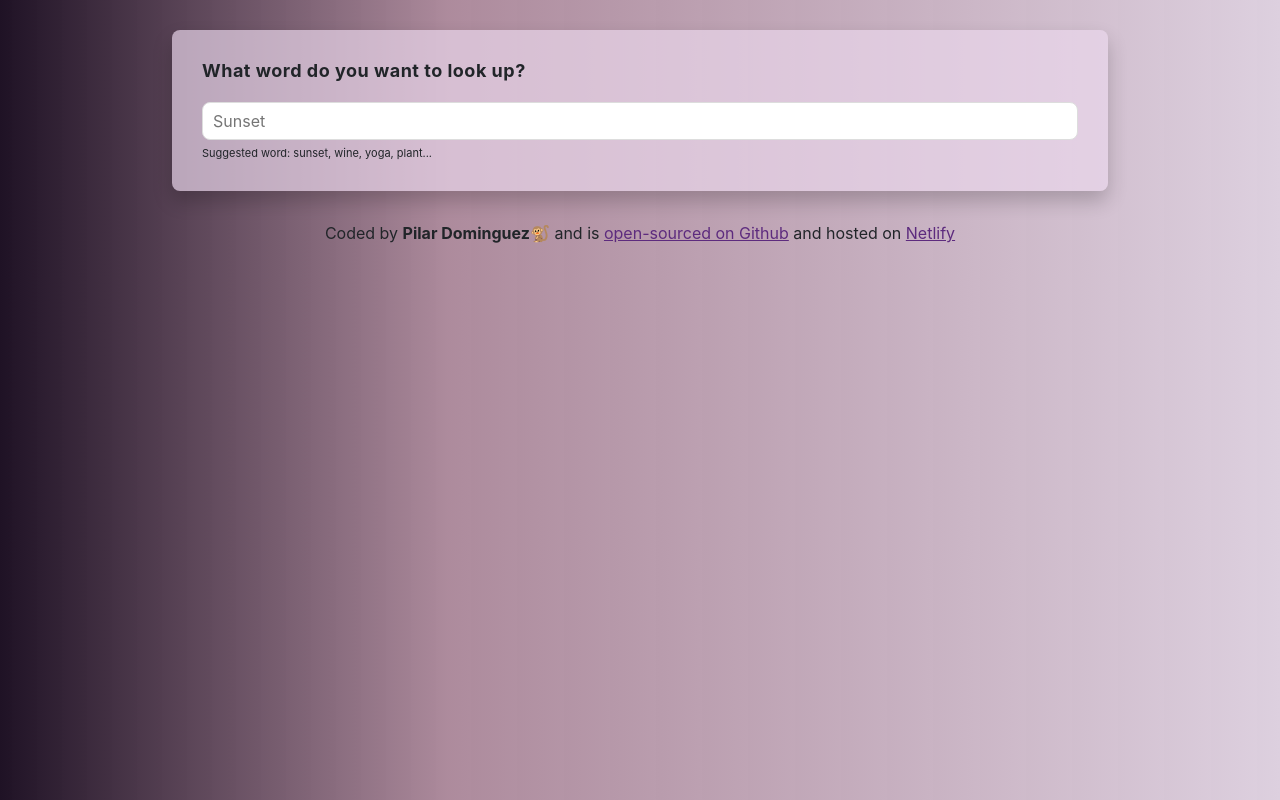
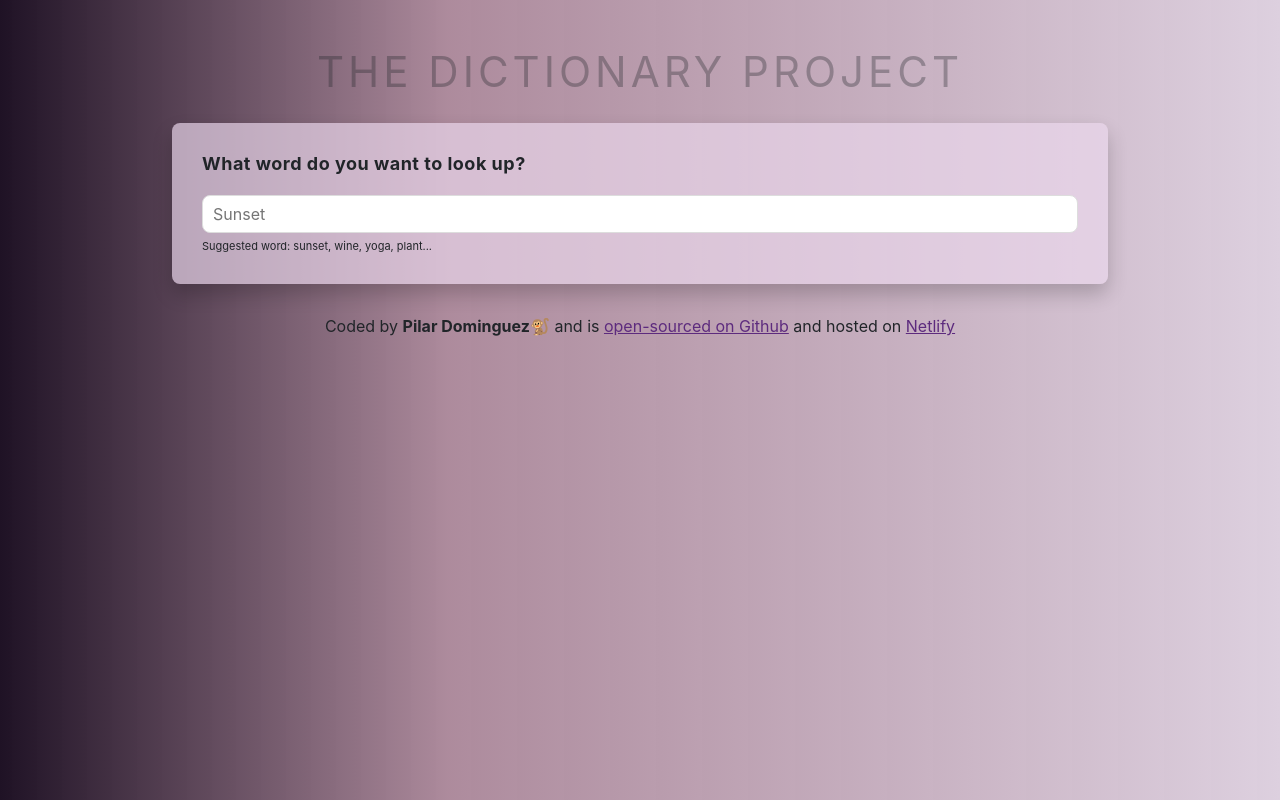
Before and after one commit to Pildomfl/dictionary-project, a React (Create React App) app: page / in a window 1280 px wide. Built offline with nearby package versions, Linux system fonts and the light colour scheme; no server answers.

Commit message:
final touches

```diff
--- a/src/App.js
+++ b/src/App.js
@@ -5,7 +5,6 @@ export default function App() {
   return (
     <div className="App">
       <div className="container">
-        <header className="App-header"></header>
         <main>
           <Dictionary defaultKeyword="Sunset" />
         </main>
--- a/src/Dictionary.css
+++ b/src/Dictionary.css
@@ -6,6 +6,15 @@ body {
     rgba(167, 130, 149, 0.927608543417367) 35%,
     rgba(221, 208, 223, 1) 100%
   );
+}
+header {
+  justify-content: center;
+  text-align: center;
+  font-size: 42px;
+  opacity: 32%;
+  letter-spacing: 4px;
+  margin-top: 40px;
+  margin-bottom: 20px;
 }
 .Dictionary section {
   background: #ecd9edab;
--- a/src/Dictionary.js
+++ b/src/Dictionary.js
@@ -46,6 +46,7 @@ export default function Dictionary(props) {
   if (loaded) {
     return (
       <div className="Dictionary">
+        <header> THE DICTIONARY PROJECT </header>
         <section>
           <h1> What word do you want to look up? </h1>
           <form onSubmit={handleSubmit}>
```
